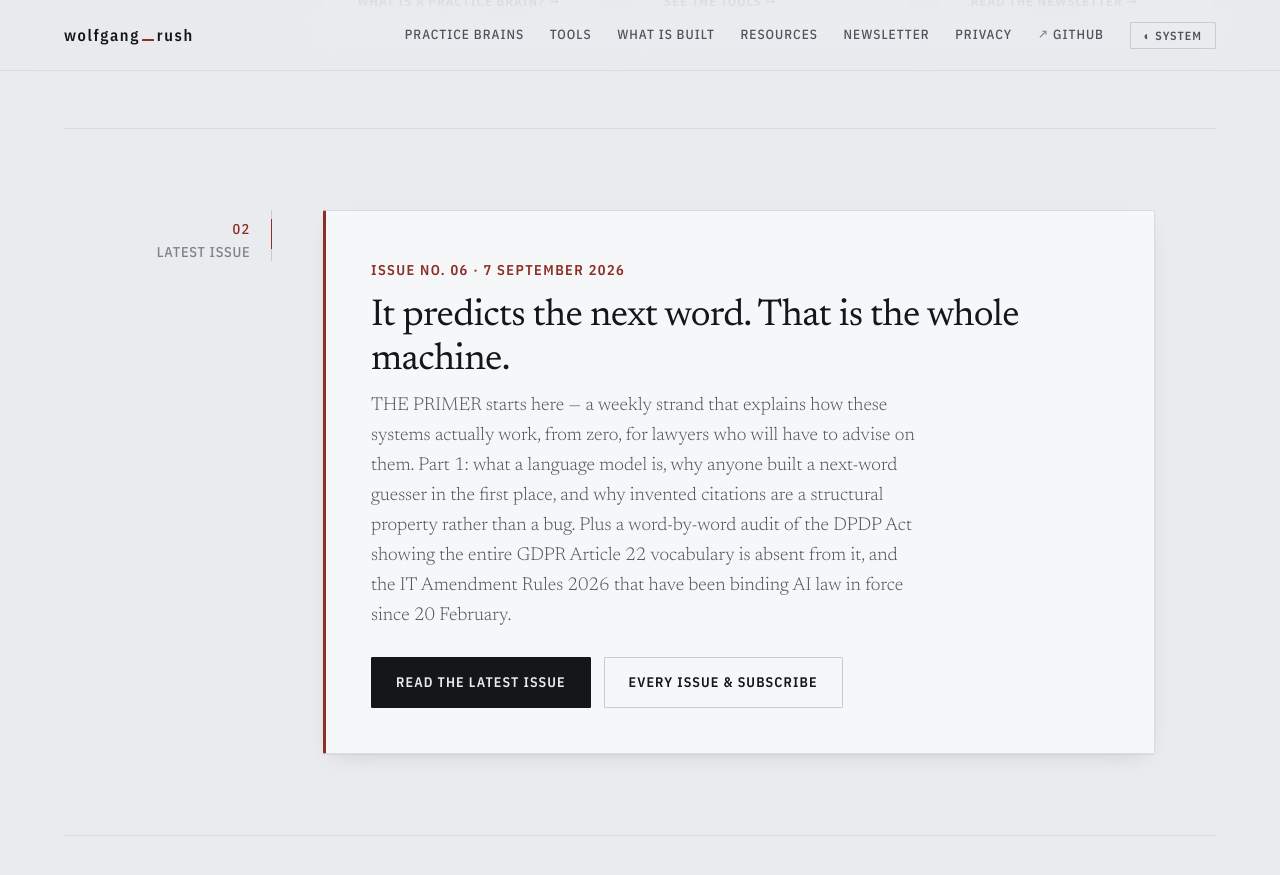
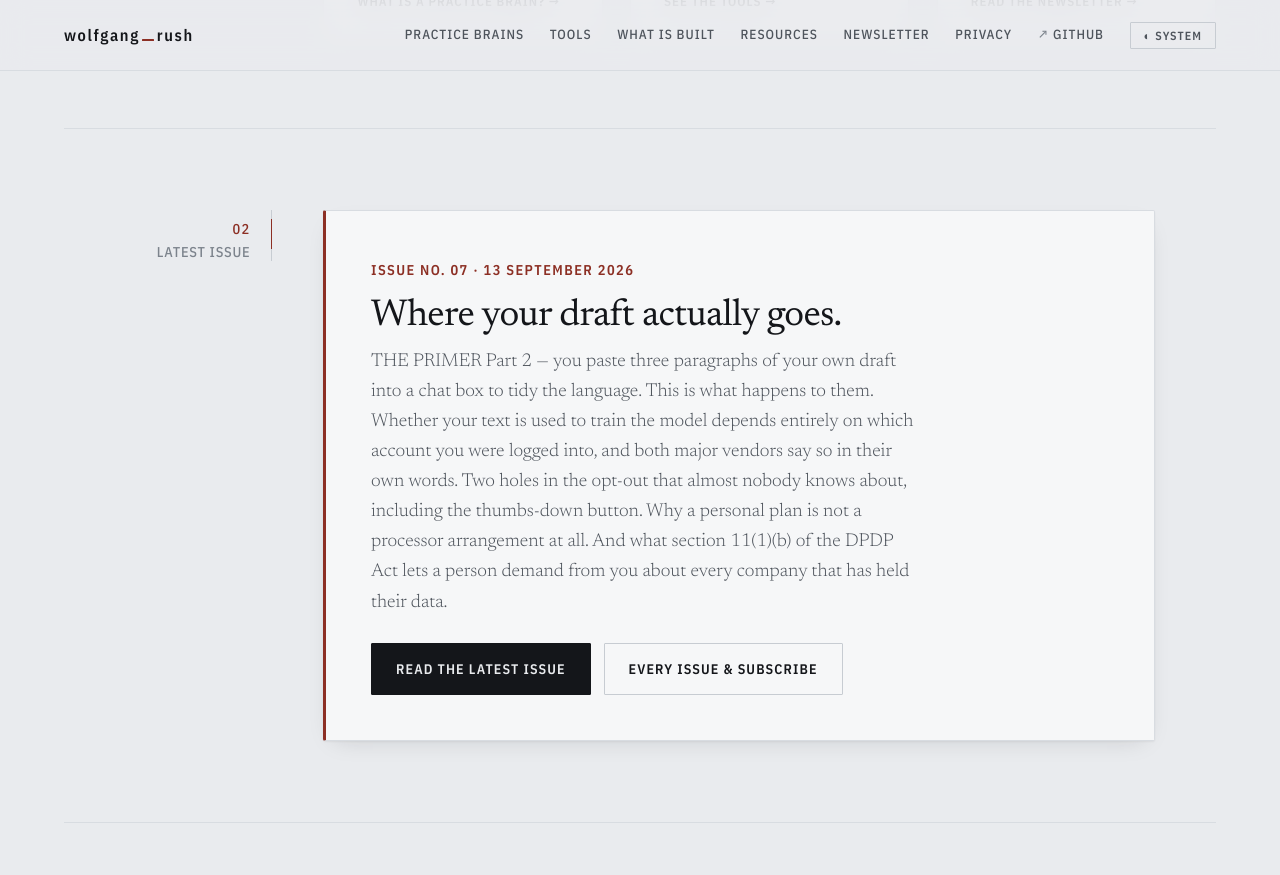
Before and after one commit to Wolfgangrush/Wolfgangrush.github.io, a Jekyll site: the page built from index.md, in a window 1280 px wide and 900 px high, scrolled down 1974 px. Shown: the top 875 px of the window. Built offline with Jekyll 4.4.1, drawn with Linux system fonts in a browser that asks for light colours.

Commit message:
Newsletter index: Issue 07 — Where your draft actually goes (The Primer Part 2)

```diff
--- a/_data/newsletters.yml
+++ b/_data/newsletters.yml
@@ -9,6 +9,20 @@
 #     date: 2026-09-01          # yyyy-mm-dd
 #     url: "https://buttondown.com/the_desk/archive/…/"
 #     summary: "One or two sentences. Plain English. What a reader gets."
+
+- number: "07"
+  title: "Where your draft actually goes."
+  date: 2026-09-13
+  url: "https://buttondown.com/the_desk/archive/where-your-draft-actually-goes/"
+  platform: Buttondown
+  summary: >-
+    THE PRIMER Part 2 — you paste three paragraphs of your own draft into a chat box to
+    tidy the language. This is what happens to them. Whether your text is used to train
+    the model depends entirely on which account you were logged into, and both major
+    vendors say so in their own words. Two holes in the opt-out that almost nobody knows
+    about, including the thumbs-down button. Why a personal plan is not a processor
+    arrangement at all. And what section 11(1)(b) of the DPDP Act lets a person demand
+    from you about every company that has held their data.
 
 - number: "06"
   title: "It predicts the next word. That is the whole machine."
```
